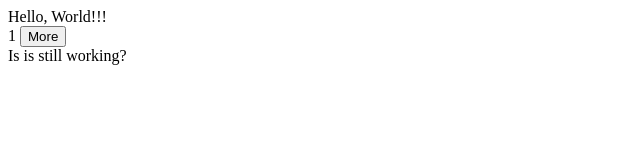
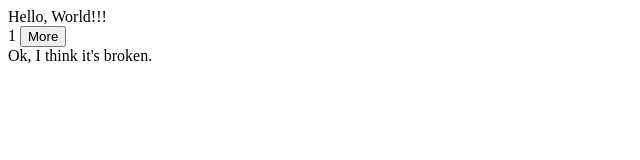
Before and after one commit to KevinEdwardBerry/git-me-out-of-this-mess, a plain HTML site: page index.html in a window 1280 px wide. Shown: the full height of the page, 0-640 px from the left. Drawn offline with Linux system fonts and the light colour scheme.

Commit message:
I think it's broken

```diff
--- a/index.html
+++ b/index.html
@@ -13,7 +13,7 @@
     <div id="changeMe">
     </div>
     <div>
-        Is is still working?
+        Ok, I think it's broken.
     </div>
 </body>
 <script>
```
